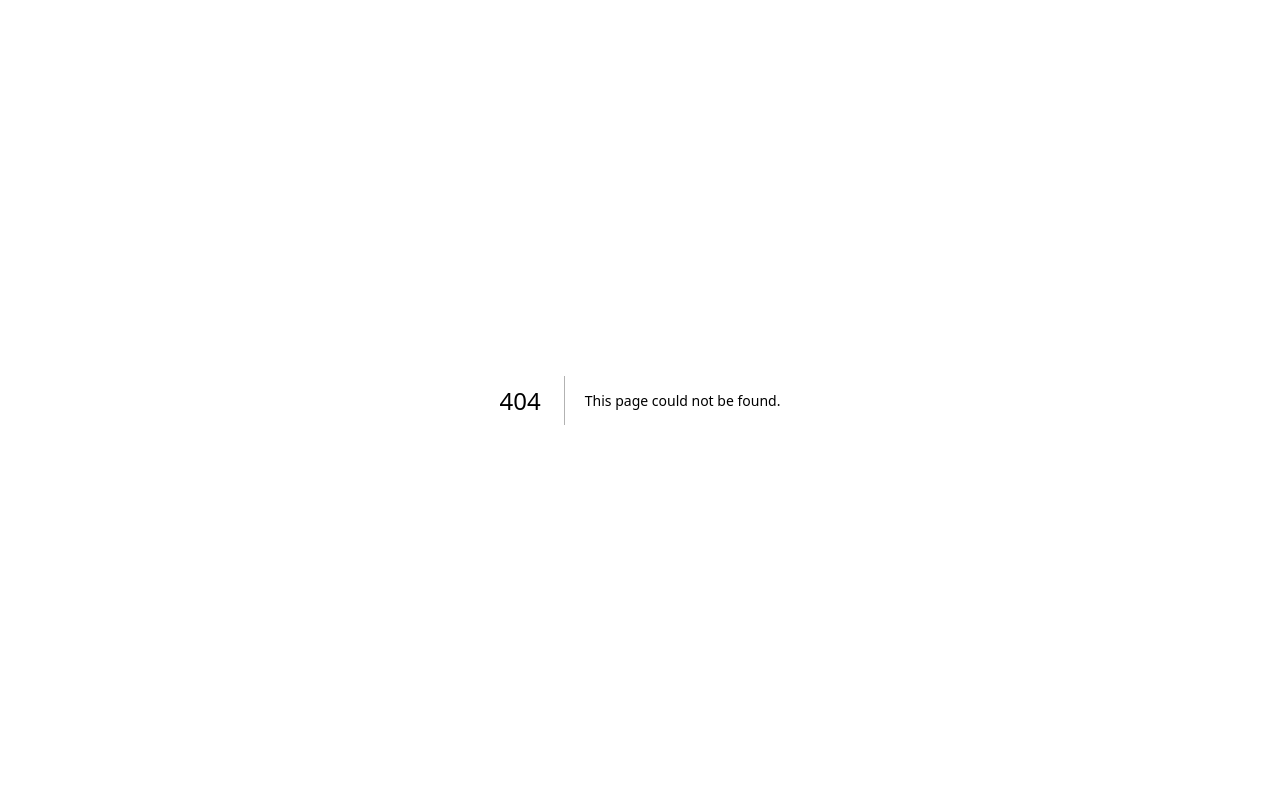
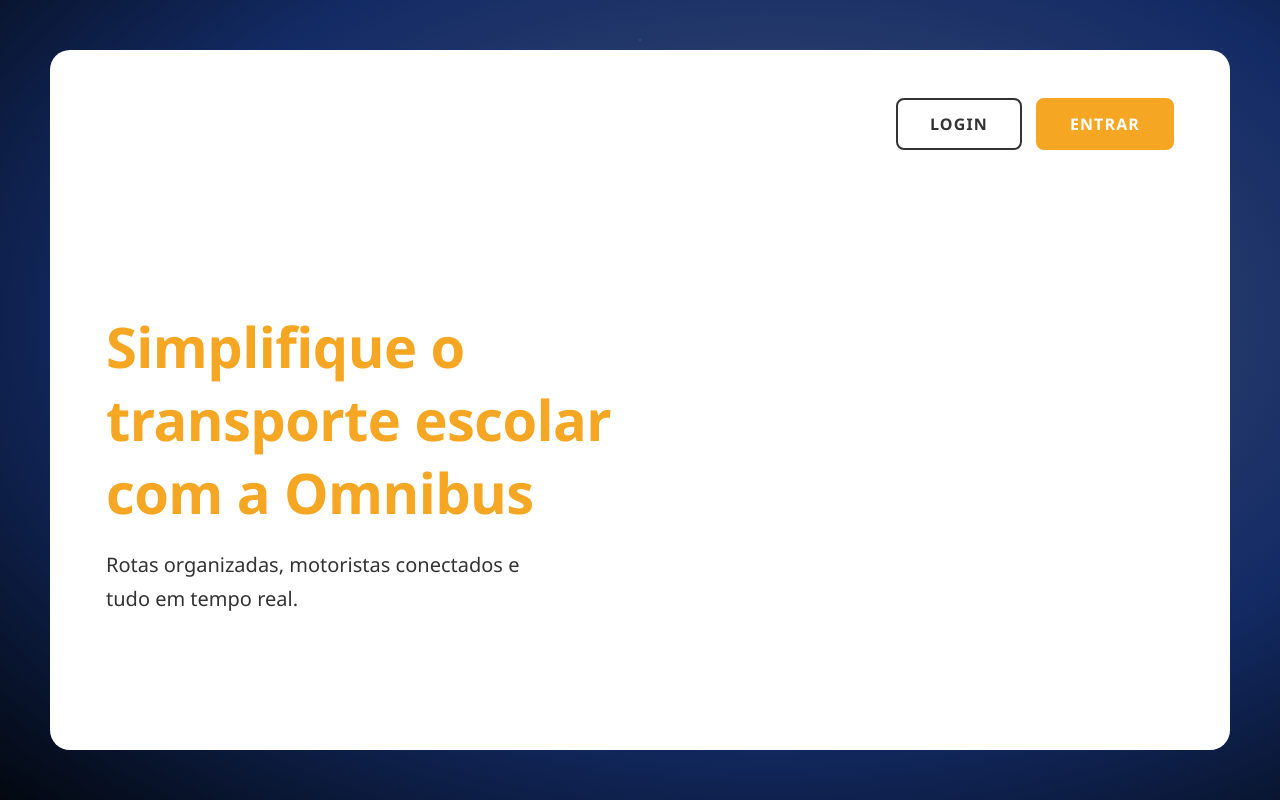
Before and after one commit to lorenaemily/omnibus_front, a Next.js app: page /landingPage in a window 1280 px wide. Before the commit this address had no page. Built offline with nearby package versions, Linux system fonts and the light colour scheme.

Commit message:
feat: adicionando landing page

```diff
--- /dev/null
+++ b/src/app/landingPage/page.tsx
@@ -0,0 +1,153 @@
+"use client";
+
+import { useEffect, useState } from "react";
+import { useRouter } from "next/navigation";
+
+export default function OmnibusLanding() {
+  const router = useRouter();
+  const [mounted, setMounted] = useState(false);
+
+  useEffect(() => {
+    setMounted(true);
+  }, []);
+
+  return (
+    <main
+      style={{
+        minHeight: "100vh",
+        background:
+          "radial-gradient(ellipse at 60% 40%, #475373 0%, #132b65 60%, #030810 100%)",
+        display: "flex",
+        alignItems: "center",
+        justifyContent: "center",
+        padding: "50px",
+        fontFamily: "'Segoe UI', sans-serif",
+        position: "relative",
+        overflow: "hidden",
+      }}
+    >
+      {/* Stars */}
+      <div
+        style={{
+          position: "absolute",
+          inset: 0,
+          backgroundImage: `
+            radial-gradient(1px 1px at 5% 20%, rgba(255,255,255,0.5) 0%, transparent 100%),
+            radial-gradient(1px 1px at 90% 10%, rgba(255,255,255,0.4) 0%, transparent 100%),
+            radial-gradient(1.5px 1.5px at 15% 75%, rgba(255,255,255,0.5) 0%, transparent 100%),
+            radial-gradient(1px 1px at 95% 80%, rgba(255,255,255,0.4) 0%, transparent 100%),
+            radial-gradient(1px 1px at 50% 5%, rgba(255,255,255,0.3) 0%, transparent 100%),
+            radial-gradient(1px 1px at 70% 90%, rgba(255,255,255,0.3) 0%, transparent 100%)
+          `,
+          pointerEvents: "none",
+        }}
+      />
+
+      {/* Card */}
+      <div
+        style={{
+          width: "100%",
+          maxWidth: "calc(100vw - 100px)",
+          background: "#ffffff",
+          borderRadius: "20px",
+          padding: "48px 56px 72px 56px",
+          position: "relative",
+          opacity: mounted ? 1 : 0,
+          transform: mounted ? "translateY(0)" : "translateY(16px)",
+          transition: "opacity 0.7s ease, transform 0.7s ease",
+          minHeight: "calc(100vh - 100px)",
+          boxSizing: "border-box",
+        }}
+      >
+        {/* Buttons top right */}
+        <div
+          style={{
+            display: "flex",
+            justifyContent: "flex-end",
+            gap: "14px",
+            marginBottom: "160px",
+          }}
+        >
+          <button
+            onClick={() => router.push("/login")}
+            style={{
+              background: "transparent",
+              border: "2px solid #333",
+              color: "#333",
+              padding: "12px 32px",
+              borderRadius: "8px",
+              fontSize: "16px",
+              fontWeight: 600,
+              letterSpacing: "0.07em",
+              cursor: "pointer",
+              transition: "all 0.2s",
+            }}
+            onMouseEnter={(e) => {
+              (e.target as HTMLButtonElement).style.background = "#f5f5f5";
+            }}
+            onMouseLeave={(e) => {
+              (e.target as HTMLButtonElement).style.background = "transparent";
+            }}
+          >
+            LOGIN
+          </button>
+
+          <button
+            onClick={() => router.push("/cadastro")}
+            style={{
+              background: "#f5a623",
+              border: "2px solid #f5a623",
+              color: "#fff",
+              padding: "12px 32px",
+              borderRadius: "8px",
+              fontSize: "16px",
+              fontWeight: 600,
+              letterSpacing: "0.07em",
+              cursor: "pointer",
+              transition: "all 0.2s",
+            }}
+            onMouseEnter={(e) => {
+              (e.target as HTMLButtonElement).style.background = "#e09510";
+            }}
+            onMouseLeave={(e) => {
+              (e.target as HTMLButtonElement).style.background = "#f5a623";
+            }}
+          >
+            ENTRAR
+          </button>
+        </div>
+
+        {/* Hero text */}
+        <div style={{ maxWidth: "600px" }}>
+          <h1
+            style={{
+              fontSize: "clamp(36px, 4.5vw, 56px)",
+              fontWeight: 700,
+              color: "#f5a623",
+              lineHeight: 1.3,
+              margin: "0 0 20px 0",
+              letterSpacing: "-0.01em",
+            }}
+          >
+            Simplifique o transporte escolar
+            <br />
+            com a Omnibus
+          </h1>
+
+          <p
+            style={{
+              fontSize: "20px",
+              color: "#333",
+              lineHeight: 1.7,
+              margin: 0,
+            }}
+          >
+            Rotas organizadas, motoristas conectados e
+            <br />
+            tudo em tempo real.
+          </p>
+        </div>
+      </div>
+    </main>
+  );
+}
```
